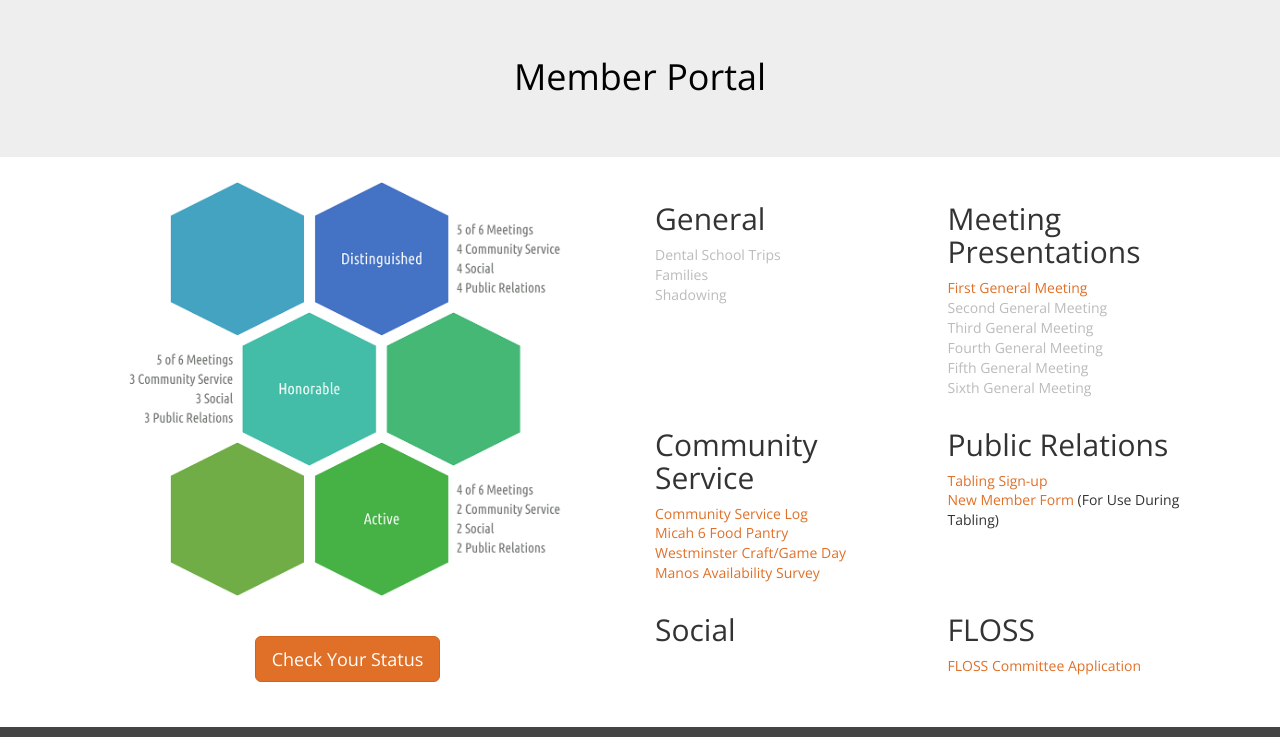
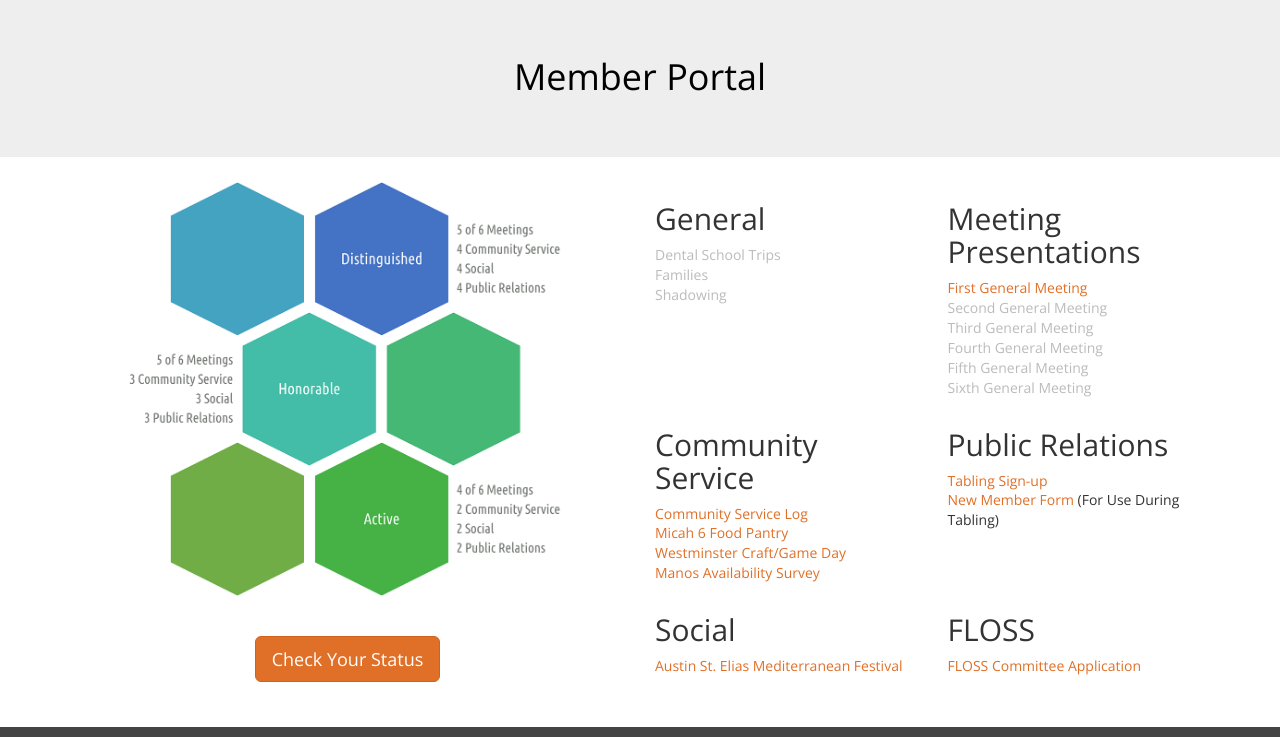
Before and after one commit to texaspredental/texaspredental, a website: page members.html in a window 1280 px wide. Shown: the part 63-800 px from the top of the page. Drawn offline with nearby package versions, Linux system fonts and the light colour scheme.

Commit message:
members page updates

```diff
--- a/members.html
+++ b/members.html
@@ -17,7 +17,7 @@
     <!-- Open Graph -->
     <meta property="og:title" content="Texas Pre-Dental Society">
     <meta property="og:url" content="http://texaspredental.org">
-    <meta property="og:image" content="http://texaspredental.org/images/logo_og.png">
+    <meta property="og:image" content="http://texaspredental.org/images/og_image.png">
 
 	<!-- Custom Fonts -->
 	<link href="https://fonts.googleapis.com/css?family=Open+Sans:300,400,600" rel="stylesheet">
@@ -126,8 +126,7 @@
             <div class="col-md-6">
               <h2>Social</h2>
               <ul class="list-unstyled">
-                <!-- <li><a href="#">Social #1</a></li>
-                <li><a href="#">Social #2</a></li> -->
+                <li><a href="https://docs.google.com/a/texaspredental.org/forms/d/e/1FAIpQLScx-xclyUaxJ_dLrgcf18voorQCj-unrK1rEj65aPD97U4CDw/viewform?c=0&w=1" target="_blank">Austin St. Elias Mediterranean Festival</a></li>
               </ul>
             </div>
             <div class="col-md-6">
```
Also changed, not shown: admin/index.html (+1 -1 lines), constitution.html (+1 -1 lines), index.html (+1 -1 lines), join.html (+1 -1 lines), officers.html (+1 -1 lines), privacy-policy.html (+1 -1 lines), terms.html (+1 -1 lines), images/logo_og.png (deleted), images/og_image.png (added).
